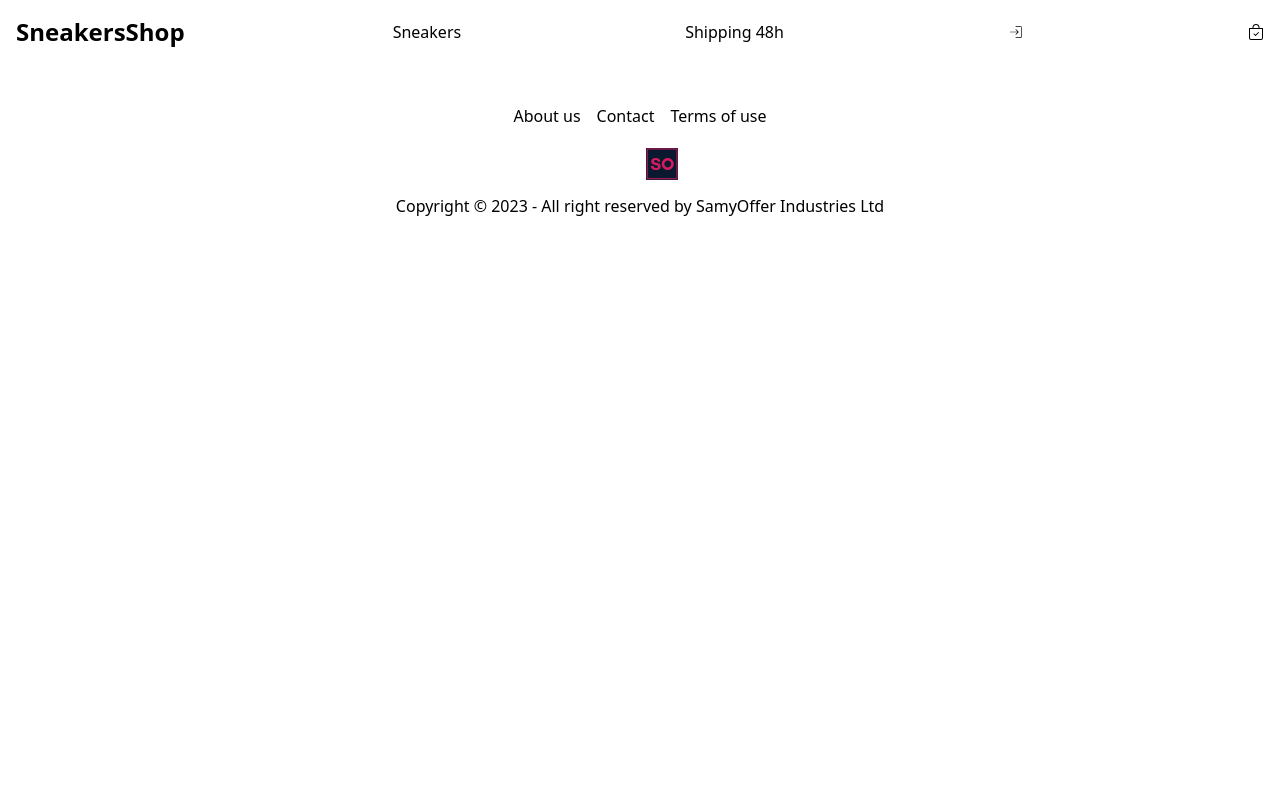
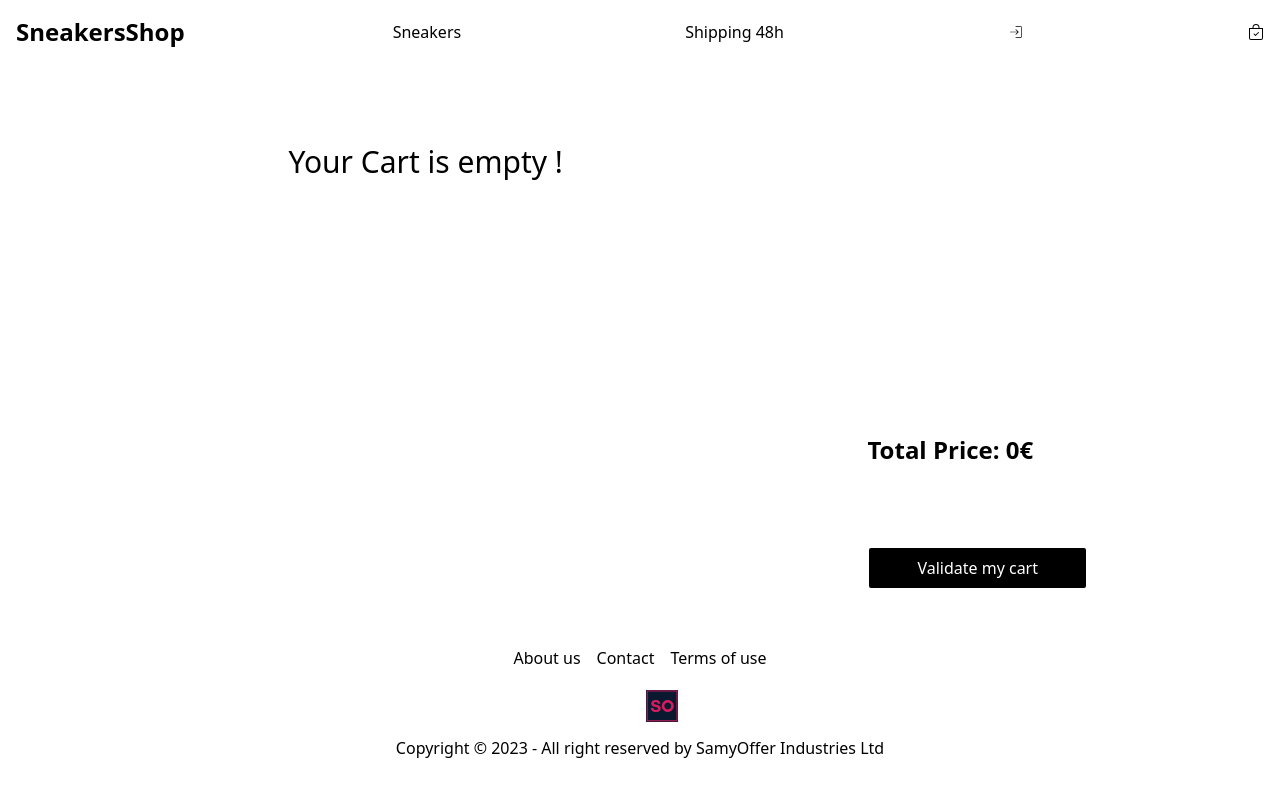
Before and after one commit to SamyOffer/Sneakers_ShopV2, a React (Create React App) app in the folder client/: page /CartPage in a window 1280 px wide. Shown: the top 796 px of the page. Built offline with nearby package versions, Linux system fonts and the light colour scheme; some icons are missing.

Commit message:
tous fonctione youhouuu (bon j'ai pas fais vrmt le payement mais on peut rediriger avec stripe)

```diff
--- a/client/src/components/CartPageV2.jsx
+++ b/client/src/components/CartPageV2.jsx
@@ -6,6 +6,7 @@ import data003 from "../database/data003.json";
 const CartPageV2 = () => {
   // Access the parameters from the URL
   const [cart, setCart] = useState([]);
+  const [totalPrice, setTotalPrice] = useState(0);
 
   useEffect(() => {
     // demande le panier a lutilisateur
@@ -39,34 +40,73 @@ const CartPageV2 = () => {
     fetchCart();
   }, []);
 
-  const DisplayShoes = () => {
-    return cart.map((shoe) => {
-      let imageURL = null;
+  useEffect(() => {
+    // Calculate total price separately
+    let totalPrice = 0;
+    cart.forEach((shoe) => {
       for (const sneakerKey in data003) {
         const sneaker = data003[sneakerKey];
-        if (parseInt(sneaker.id)=== parseInt(shoe.id)) {
-          imageURL = sneaker.imageURL;
+        if (parseInt(sneaker.id) === parseInt(shoe.id)) {
+          totalPrice += sneaker.price * shoe.quantity;
           break; // Sortir de la boucle une fois que l'objet est trouvé
         }
       }
+    });
+    setTotalPrice(totalPrice);
+  }, [cart]);
 
-      return (
-        <div key={shoe._id}>
-          <img src={imageURL} alt={imageURL} />
-          <p>Shoe ID: {shoe.id}</p>
-          <p>Selected Size: {shoe.size}</p>
-          <p>Quantity: {shoe.quantity}</p>
-        </div>
-      );
-    });
+  const DisplayShoes = () => {
+    // Verifier si le panier est vide
+    if (cart.length === 0) {
+      return <p className="text-3xl text-center mt-20">Your Cart is empty !</p>;
+    }
+
+    return (
+      <div className="flex flex-col items-start">
+        {cart.map((shoe) => {
+          let sneakerData = null;
+          for (const sneakerKey in data003) {
+            const sneaker = data003[sneakerKey];
+            if (parseInt(sneaker.id) === parseInt(shoe.id)) {
+              sneakerData = sneaker;
+              break; // Sortir de la boucle une fois que l'objet est trouvé
+            }
+          }
+
+          return (
+            <div key={shoe._id} className="flex items-center mb-4">
+              <img
+                src={sneakerData.imageURL}
+                alt={sneakerData.imageURL}
+                className="w-40 h-40 ml-20 mt-10 rounded"
+              />
+              <div>
+                <p className="text-lg font-bold ml-5"> {sneakerData.name}</p>
+                <p className="text-base ml-5 ">Selected Size: {shoe.size}</p>
+                <p className="text-base ml-5">Quantity: {shoe.quantity}</p>
+                <p className="text-base ml-5">Price: {sneakerData.price * shoe.quantity}€</p>
+              </div>
+            </div>
+          );
+        })}
+      </div>
+    );
   };
 
-
-
   return (
-    <div>
+    <div className="flex flex-col min-h-screen">
       <Header />
-      <DisplayShoes />
+      <div className="flex-1 flex">
+        <div className="flex-1">
+          <DisplayShoes />
+        </div>
+        <div className="flex-0 p-4 mt-auto pr-48">
+          <p className="text-2xl font-bold mb-20">Total Price: {totalPrice}€</p>
+          <button className="bg-black text-white px-12 py-2 rounded border-2 border-white">
+            Validate my cart
+          </button>
+        </div>
+      </div>
       <Footer />
     </div>
   );
```
